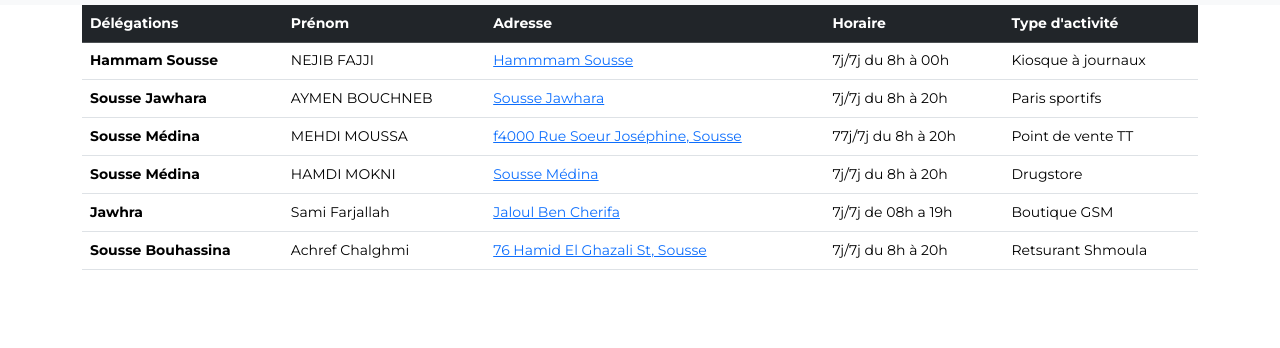
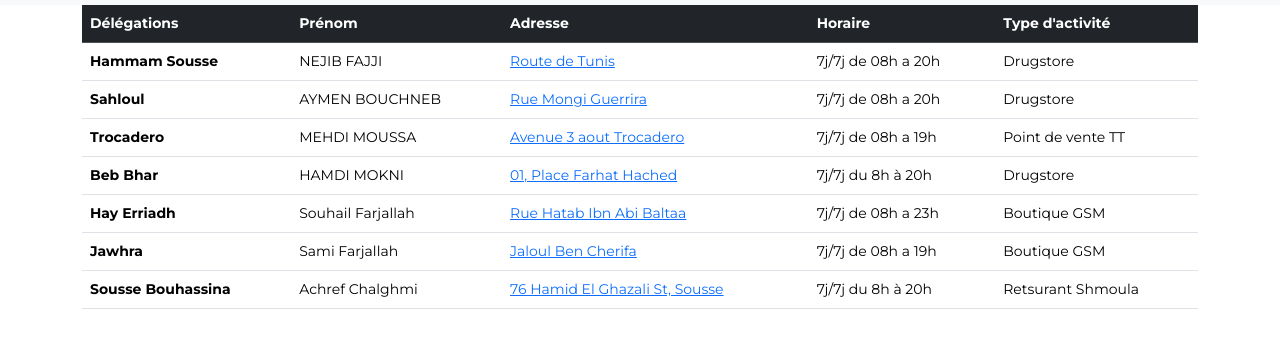
Before and after one commit to SJ26SC/Swared_Sousse, a plain HTML site: page index.html in a window 1280 px wide. Shown: the part 54-402 px from the top of the page. Drawn offline with nearby package versions, Linux system fonts and the light colour scheme.

Commit message:
sousse updates 24-01-2025

```diff
--- a/index.html
+++ b/index.html
@@ -55,36 +55,50 @@
             </thead>
             <tbody>
                 <tr>
-                <tr>
+
                     <th scope="row">Hammam Sousse</th>
                     <td> NEJIB FAJJI </td>
-                    <td> <a href="https://www.google.com/maps/place/35%C2%B051'54.3%22N+10%C2%B035'29.2%22E/@35.8650734,10.5888819,17z/data=!3m1!4b1!4m4!3m3!8m2!3d35.8650734!4d10.5914568?authuser=0&entry=ttu&g_ep=EgoyMDI0MDkxMS4wIKXMDSoASAFQAw%3D%3D"> Hammmam Sousse </a></td>
-                    <td>7j/7j du 8h à 00h </td>
-                    <td> Kiosque à journaux </td>
+                    <td> <a href="https://www.google.com/maps/place/35%C2%B051'54.3%22N+10%C2%B035'29.2%22E/@35.8650734,10.5888819,17z/data=!3m1!4b1!4m4!3m3!8m2!3d35.8650734!4d10.5914568?entry=ttu&g_ep=EgoyMDI1MDEyMS4wIKXMDSoASAFQAw%3D%3D">Route de Tunis </a></td>
+                    <td>7j/7j de 08h a 20h </td>
+                    <td>Drugstore </td>
                 </tr>
                 <tr>
-                    <th scope="row">Sousse Jawhara </th>
+                    <th scope="row">Sahloul </th>
                     <td> AYMEN  BOUCHNEB </td>
-                    <td><a href="https://www.google.com/maps/place/35%C2%B050'13.0%22N+10%C2%B035'48.5%22E/@35.8369398,10.5942245,17z/data=!3m1!4b1!4m4!3m3!8m2!3d35.8369398!4d10.5967994?authuser=0&entry=ttu&g_ep=EgoyMDI0MDkxMS4wIKXMDSoASAFQAw%3D%3D">Sousse Jawhara </a></td>
-                    <td>7j/7j du 8h à 20h</td>
-                    <td> Paris sportifs </td>
+                    <td><a href="https://www.google.com/maps/place/35%C2%B050'13.0%22N+10%C2%B035'48.5%22E/@35.8369398,10.5942245,17z/data=!3m1!4b1!4m4!3m3!8m2!3d35.8369398!4d10.5967994?entry=ttu&g_ep=EgoyMDI1MDEyMS4wIKXMDSoASAFQAw%3D%3D">Rue Mongi Guerrira </a></td>
+                    <td>7j/7j de 08h a 20h</td>
+                    <td> Drugstore </td>
                 </tr>
                 <tr>
-                    <th scope="row"> Sousse Médina </th>
+                    <th scope="row"> Trocadero </th>
                     <td>MEHDI MOUSSA </td>
-                    <td> <a href="https://www.google.com/maps/place/35%C2%B049'50.2%22N+10%C2%B038'01.9%22E/@35.830599,10.6312741,17z/data=!3m1!4b1!4m4!3m3!8m2!3d35.830599!4d10.633849?authuser=0&entry=ttu&g_ep=EgoyMDI0MDkxMS4wIKXMDSoASAFQAw%3D%3D"> f4000 Rue Soeur Joséphine, Sousse </a></td>
-                    <td>77j/7j du 8h à 20h</td>
+                    <td> <a href="https://www.google.com/maps/place/35%C2%B049'50.2%22N+10%C2%B038'01.9%22E/@35.830599,10.6312741,17z/data=!3m1!4b1!4m4!3m3!8m2!3d35.830599!4d10.633849?entry=ttu&g_ep=EgoyMDI1MDEyMS4wIKXMDSoASAFQAw%3D%3D"> Avenue 3 aout Trocadero</a></td>
+                    <td>7j/7j de 08h a 19h</td>
                     <td>Point de vente TT</td>
 
                 </tr>
                 <tr>
-                    <th scope="row">Sousse Médina</th>
+                    <th scope="row">Beb Bhar</th>
                     <td> HAMDI MOKNI </td>
-                    <td> <a href="https://www.google.com/maps/place/35%C2%B049'41.4%22N+10%C2%B038'31.4%22E/@35.828162,10.6394931,17z/data=!3m1!4b1!4m4!3m3!8m2!3d35.828162!4d10.642068?authuser=0&entry=ttu&g_ep=EgoyMDI0MDkxMS4wIKXMDSoASAFQAw%3D%3D"> Sousse Médina </a> </td>
+                    <td> <a href="https://www.google.com/maps/place/35%C2%B049'41.4%22N+10%C2%B038'31.4%22E/@35.830599,10.6312741,17z/data=!4m4!3m3!8m2!3d35.828162!4d10.642068?entry=ttu&g_ep=EgoyMDI1MDEyMS4wIKXMDSoASAFQAw%3D%3D"> 01, Place Farhat Hached </a> </td>
                     <td> 7j/7j du 8h à 20h  </td>
                     <td>Drugstore </td>
 
                 </tr>
+
+
+                <tr>
+                    <th scope="row">Hay Erriadh</th>
+                    <td> Souhail Farjallah</td>
+                    <td> <a href="https://www.google.com/maps/place/35%C2%B048'26.5%22N+10%C2%B036'25.1%22E/@35.807358,10.6043861,17z/data=!3m1!4b1!4m4!3m3!8m2!3d35.807358!4d10.606961?entry=ttu&g_ep=EgoyMDI1MDEyMS4wIKXMDSoASAFQAw%3D%3D"> Rue Hatab Ibn Abi Baltaa </a> </td>
+                    <td> 7j/7j de 08h a 23h  </td>
+                    <td>Boutique GSM </td>
+
+                </tr>
+
+
+
+
 
                 <tr>
                     <th scope="row">Jawhra </th>
```
